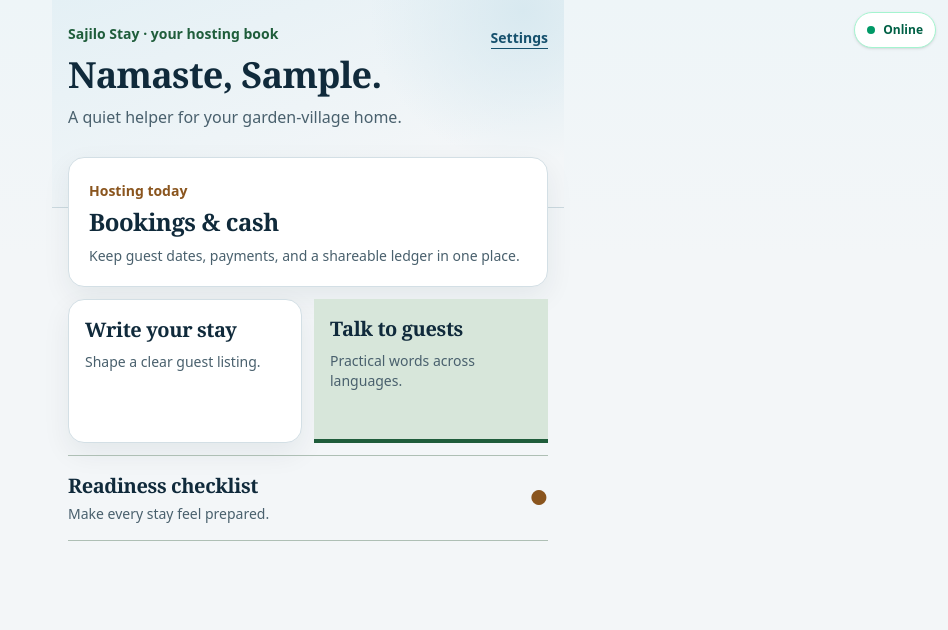
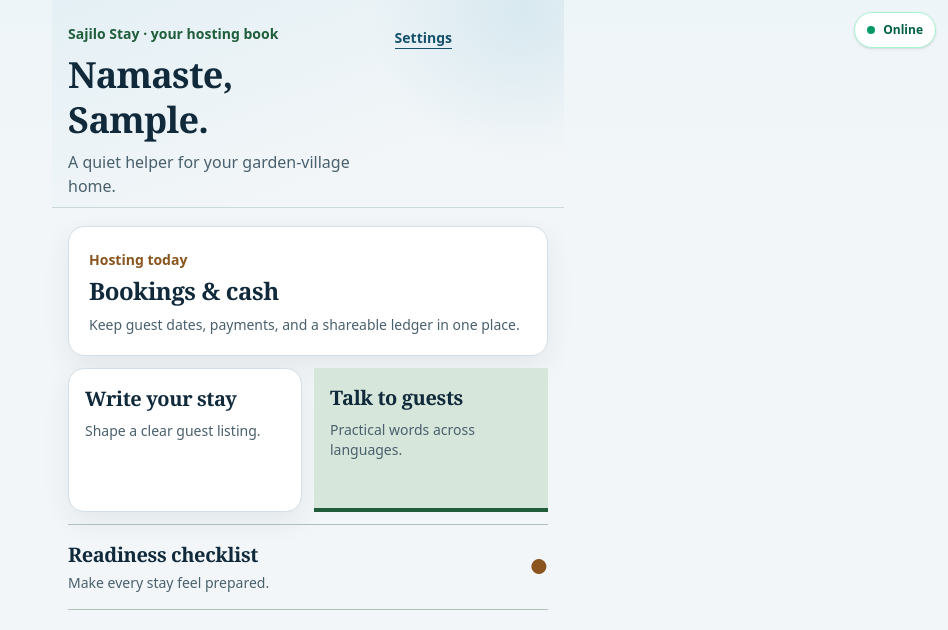
Before and after one commit to itsayushch/sajilo-stay, a Next.js app: page / in a window 1280 px wide. Both pictures are taken after typing "Sample", "Sample" into the empty fields and a click on the button "Start using Sajilo Stay". Shown: the top 630 px of the page, without its empty margins (332-1280 px from the left). Built offline with nearby package versions, Linux system fonts and the light colour scheme.

Commit message:
fix: keep connection status clear of settings

```diff
--- a/components/dashboard.tsx
+++ b/components/dashboard.tsx
@@ -19,7 +19,7 @@ export function Dashboard() {
 
   return (
     <main className="site-shell mx-auto min-h-screen max-w-lg px-4 py-6">
-      <header className="mb-7 flex items-start justify-between gap-4">
+      <header className="mb-7 flex items-start justify-between gap-4 pr-24">
         <div>
           <p className="mb-2 text-sm font-bold text-[#1f5d3b]">Sajilo Stay · your hosting book</p>
           <h1 className="text-4xl font-bold leading-tight">Namaste, {profile.homeName}.</h1>
```
